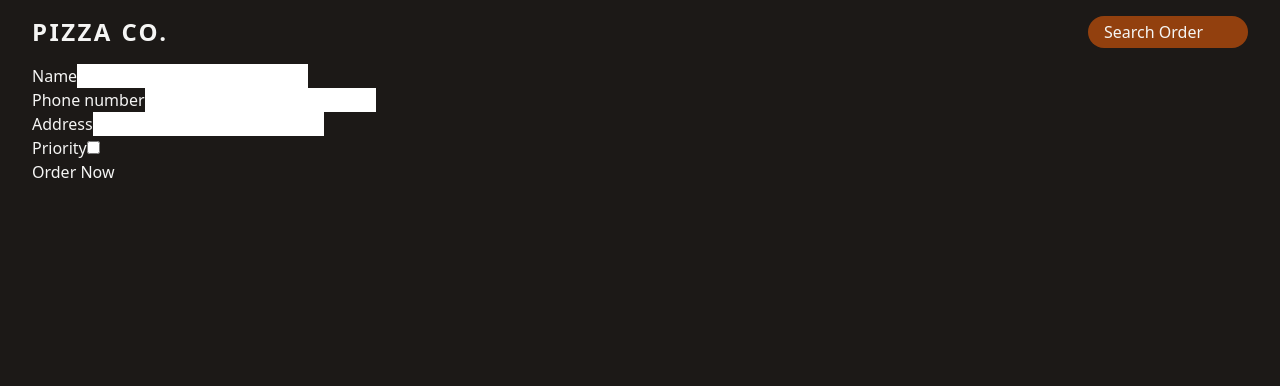
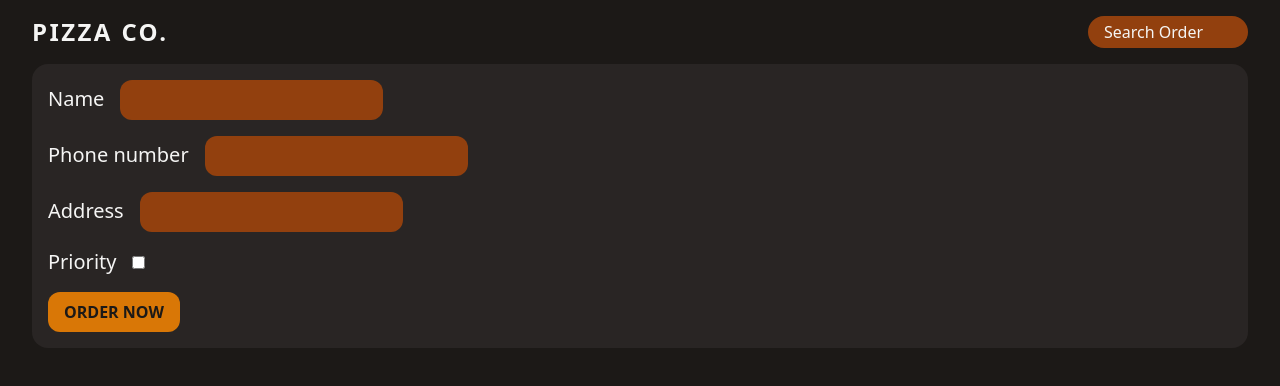
Before and after one commit to iamharshdabas/pizza, a React (Vite) app: page /order/new in a window 1280 px wide. Shown: the top 386 px of the page. Built offline with nearby package versions, Linux system fonts and the light colour scheme.

Commit message:
chore: add NewOrderPage css

```diff
--- a/src/pages/NewOrderPage.tsx
+++ b/src/pages/NewOrderPage.tsx
@@ -29,25 +29,43 @@ const NewOrderPage = () => {
   const isSubmitting = navigation.state === 'submitting'
 
   return (
-    <Form method="POST">
-      <div>
-        <label>Name</label>
-        <input type="text" name="customer" required />
+    <Form className="space-y-4 rounded-2xl bg-stone-800 p-4" method="POST">
+      <div className="space-x-4">
+        <label className="text-xl">Name</label>
+        <input
+          className="rounded-xl bg-amber-800 px-4 py-2"
+          type="text"
+          name="customer"
+          required
+        />
       </div>
-      <div>
-        <label>Phone number</label>
-        <input type="tel" name="phone" required />
+      <div className="space-x-4">
+        <label className="text-xl">Phone number</label>
+        <input
+          className="rounded-xl bg-amber-800 px-4 py-2"
+          type="tel"
+          name="phone"
+          required
+        />
       </div>
-      <div>
-        <label>Address</label>
-        <input type="text" name="address" required />
+      <div className="space-x-4">
+        <label className="text-xl">Address</label>
+        <input
+          className="rounded-xl bg-amber-800 px-4 py-2"
+          type="text"
+          name="address"
+          required
+        />
       </div>
-      <div>
-        <label>Priority</label>
-        <input type="checkbox" name="priority" />
+      <div className="space-x-4">
+        <label className="text-xl">Priority</label>
+        <input className="rounded-xl" type="checkbox" name="priority" />
       </div>
       <input type="hidden" name="cart" value={JSON.stringify(fakeCart)} />
-      <button disabled={isSubmitting}>
+      <button
+        className="rounded-xl bg-amber-600 px-4 py-2 font-bold uppercase text-stone-900"
+        disabled={isSubmitting}
+      >
         {isSubmitting ? 'Placing Order' : 'Order Now'}
       </button>
     </Form>
```
